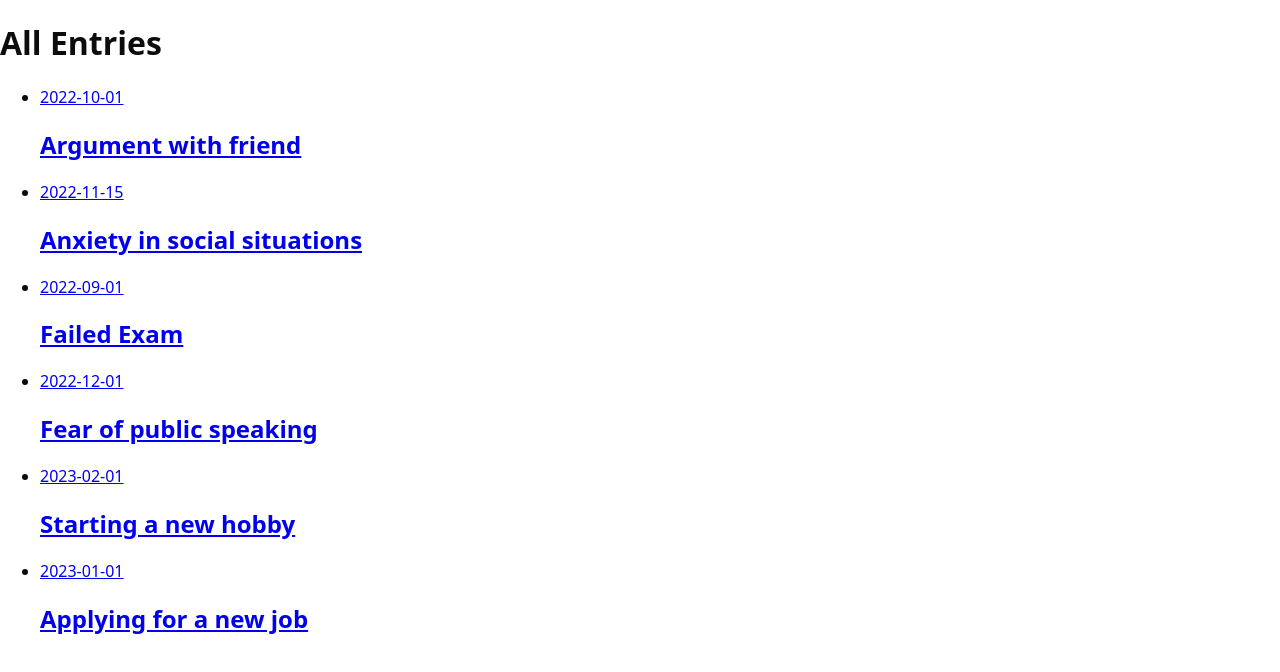
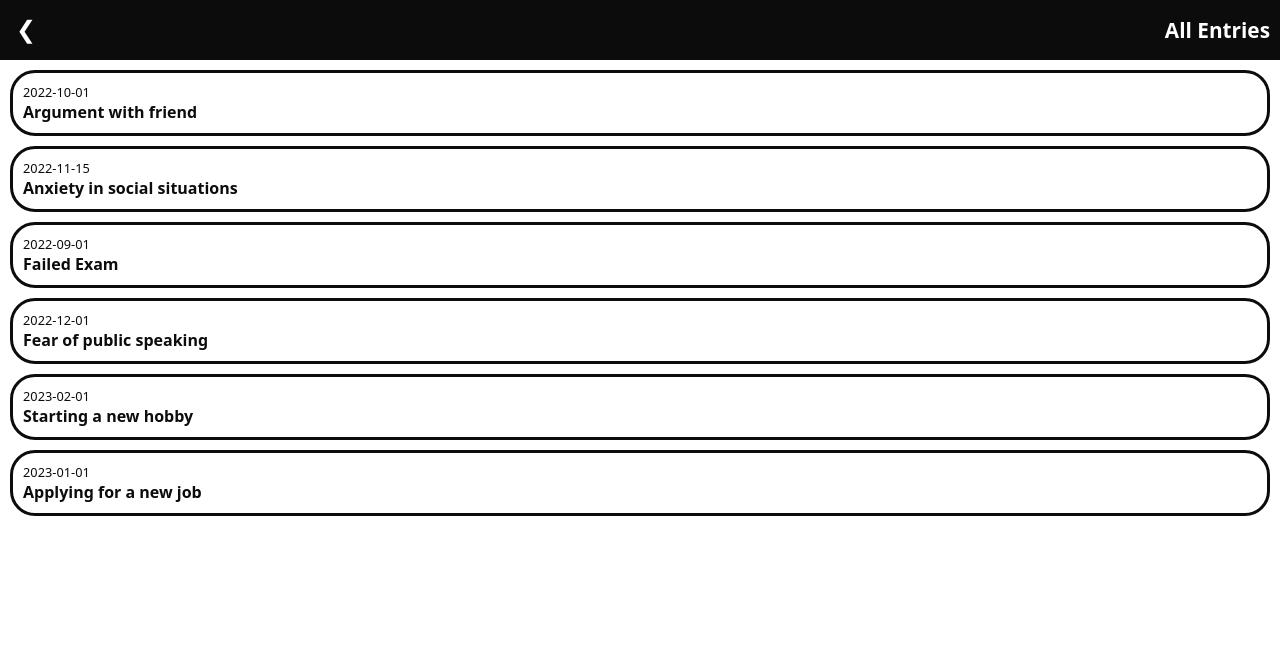
Before and after one commit to vaupunkt/cbaspCompanion, a Next.js app: page / in a window 1280 px wide. Shown: the top 672 px of the page. Built offline with nearby package versions, Linux system fonts and the light colour scheme.

Commit message:
add styling from UserStory

```diff
--- a/components/BackButton/BackButton.style.js
+++ b/components/BackButton/BackButton.style.js
@@ -1,12 +1,14 @@
 import { styled } from "styled-components";
 
 export const BackButtonStyled = styled.button`
-  position: fixed;
-  z-index: 2;
   background-color: var(--mainDarkColor);
   color: var(--mainLightColor);
-  font-size: 2.5em;
-  padding: 5px;
-  margin: 0;
   border: none;
+  font-size: 1.5em;
+  &:hover {
+    color: color-mix(in srgb, var(--mainLightColor) 50%, var(--mainDarkColor));
+  }
+  &:active {
+    color: var(--mainLightColor);
+  }
 `;
--- a/components/EntryHeader/Header.style.js
+++ b/components/EntryHeader/Header.style.js
@@ -7,7 +7,11 @@ export const Header = styled.div`
   top: 0;
   padding: 10px;
   width: 100%;
+  height: 60px;
   z-index: 1;
+  display: flex;
+  justify-content: space-between;
+  align-items: center;
 `;
 
 export const HeaderTitle = styled.h1`
--- a/components/EntryHeader/index.js
+++ b/components/EntryHeader/index.js
@@ -1,10 +1,14 @@
+import BackButton from "../BackButton";
 import { HeaderTitle, HeaderDate, Header } from "./Header.style";
 
 export default function EntryHeader({ title, date }) {
   return (
     <Header>
-      <HeaderTitle>{title}</HeaderTitle>
-      <HeaderDate>{date}</HeaderDate>
+      <BackButton />
+      <section>
+        <HeaderTitle>{title}</HeaderTitle>
+        <HeaderDate>{date}</HeaderDate>
+      </section>
     </Header>
   );
 }
--- /dev/null
+++ b/components/EntryList/EntryList.style.js
@@ -0,0 +1,43 @@
+import { styled } from "styled-components";
+import Link from "next/link";
+
+export const EntryListContainer = styled.ul`
+  list-style: none;
+  margin: 0;
+  padding: 0;
+`;
+
+export const EntryListItem = styled.li`
+  border: solid;
+  padding: 10px;
+  margin: 10px;
+  border-radius: 25px;
+
+  &:hover {
+    background-color: color-mix(
+      in srgb,
+      var(--mainLightColor) 95%,
+      var(--mainDarkColor)
+    );
+  }
+  &:active {
+    background-color: var(--mainLightColor);
+  }
+`;
+
+export const EntryListItemLink = styled(Link)`
+  color: var(--mainDarkColor);
+  text-decoration: none;
+`;
+
+export const EntryListDate = styled.p`
+  margin: 0;
+  padding: 0;
+  font-size: 0.8em;
+`;
+
+export const EntryListTitle = styled.h2`
+  margin: 0;
+  padding: 0;
+  font-size: 1em;
+`;
--- /dev/null
+++ b/components/EntryList/index.js
@@ -0,0 +1,26 @@
+import placeholderEntries from "@/lib/placeholderEntries";
+import Link from "next/link";
+import {
+  EntryListContainer,
+  EntryListDate,
+  EntryListItem,
+  EntryListTitle,
+  EntryListItemLink,
+} from "./EntryList.style";
+
+export default function EntryList() {
+  return (
+    <EntryListContainer>
+      {placeholderEntries.map((placeholderEntry) => {
+        return (
+          <EntryListItemLink href={`/entries/${placeholderEntry.id}`}>
+            <EntryListItem key={placeholderEntry.id}>
+              <EntryListDate>{placeholderEntry.date}</EntryListDate>
+              <EntryListTitle>{placeholderEntry.title}</EntryListTitle>
+            </EntryListItem>
+          </EntryListItemLink>
+        );
+      })}
+    </EntryListContainer>
+  );
+}
--- a/pages/index.js
+++ b/pages/index.js
@@ -1,22 +1,11 @@
-import placeholderEntries from "@/lib/placeholderEntries";
-import Link from "next/link";
+import EntryHeader from "@/components/EntryHeader";
+import EntryList from "@/components/EntryList";
 
 export default function HomePage() {
   return (
     <>
-      <h1>All Entries</h1>
-      <ul>
-        {placeholderEntries.map((placeholderEntry) => {
-          return (
-            <li key={placeholderEntry.id}>
-              <Link href={`/entries/${placeholderEntry.id}`}>
-                {placeholderEntry.date}
-                <h2>{placeholderEntry.title}</h2>
-              </Link>
-            </li>
-          );
-        })}
-      </ul>
+      <EntryHeader title="All Entries" />
+      <EntryList />
     </>
   );
 }
```
Also changed, not shown: pages/entries/[id].js (+1 -7 lines).
